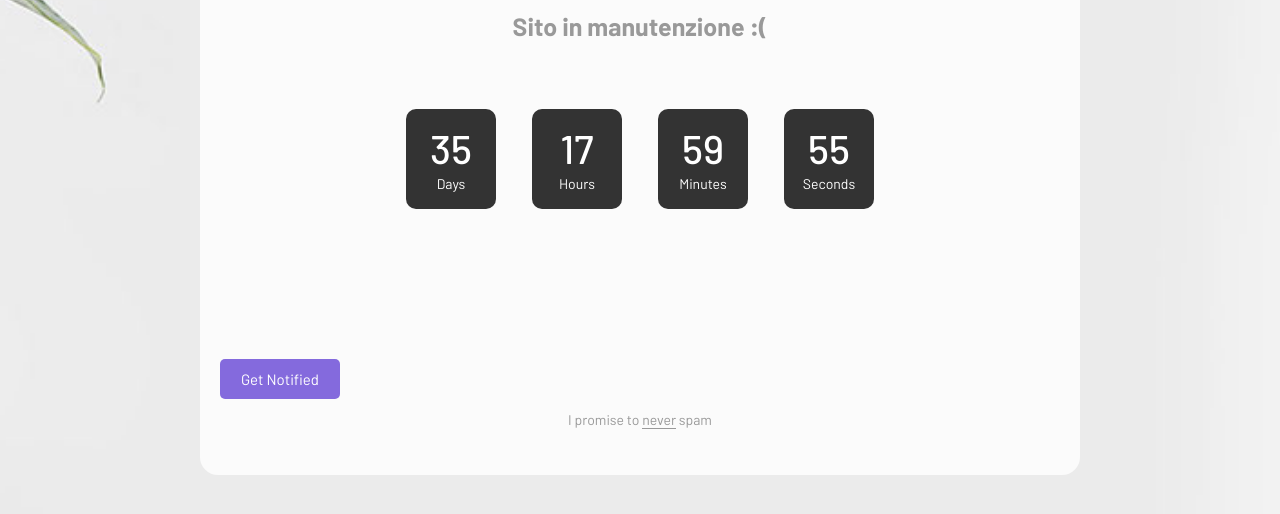
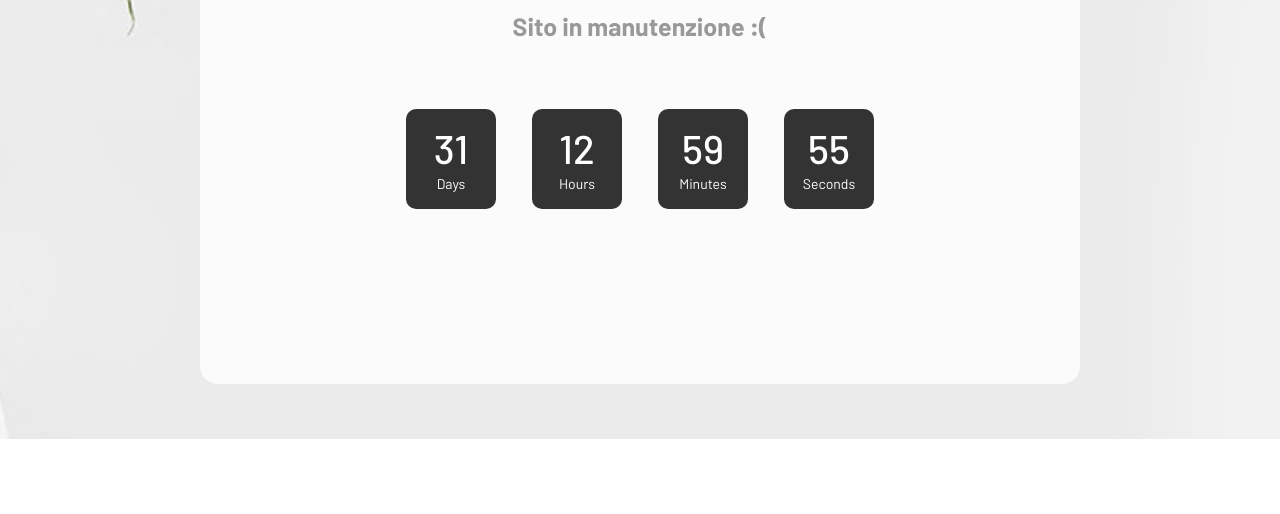
Before and after one commit to TheICSDI/site, a plain HTML site: page index.html in a window 1280 px wide. Shown: the part 1102-1616 px from the top of the page. After the commit the page ends 1541 px from the top, so only its background shows below. Drawn offline with Linux system fonts and the light colour scheme.

Commit message:
Modifica index

```diff
--- a/index.html
+++ b/index.html
@@ -1,7 +1,7 @@
 <!DOCTYPE html>
 <html lang="it">
 <head>
-	<title>Coming Soon</title>
+	<title>Giulio-Manutenzione</title>
 	<meta charset="UTF-8">
 	<meta name="viewport" content="width=device-width, initial-scale=1">
 <!--===============================================================================================-->
@@ -61,7 +61,7 @@
 				</div-->
 
 
-				<button class="flex-c-m s1-txt3 size3 how-btn trans-04 where1">
+				<!--button class="flex-c-m s1-txt3 size3 how-btn trans-04 where1">
 					Get Notified
 				</button>
 
@@ -69,7 +69,7 @@
 
 			<p class="s1-txt4 txt-center p-t-10">
 				I promise to <span class="bor2">never</span> spam
-			</p>
+			</p-->
 
 		</div>
 	</div>
@@ -96,10 +96,10 @@
 			/*Endtime must be > current time*/
 			endtimeYear: 0,
 			endtimeMonth: 0,
-			endtimeDate: 35,
-			endtimeHours: 18,
-			endtimeMinutes: 0,
-			endtimeSeconds: 0,
+			endtimeDate: 31,
+			endtimeHours: 13,
+			endtimeMinutes: 31,
+			endtimeSeconds: 13,
 			timeZone: ""
 			// ex:  timeZone: "America/New_York"
 			//go to " http://momentjs.com/timezone/ " to get timezone
```
